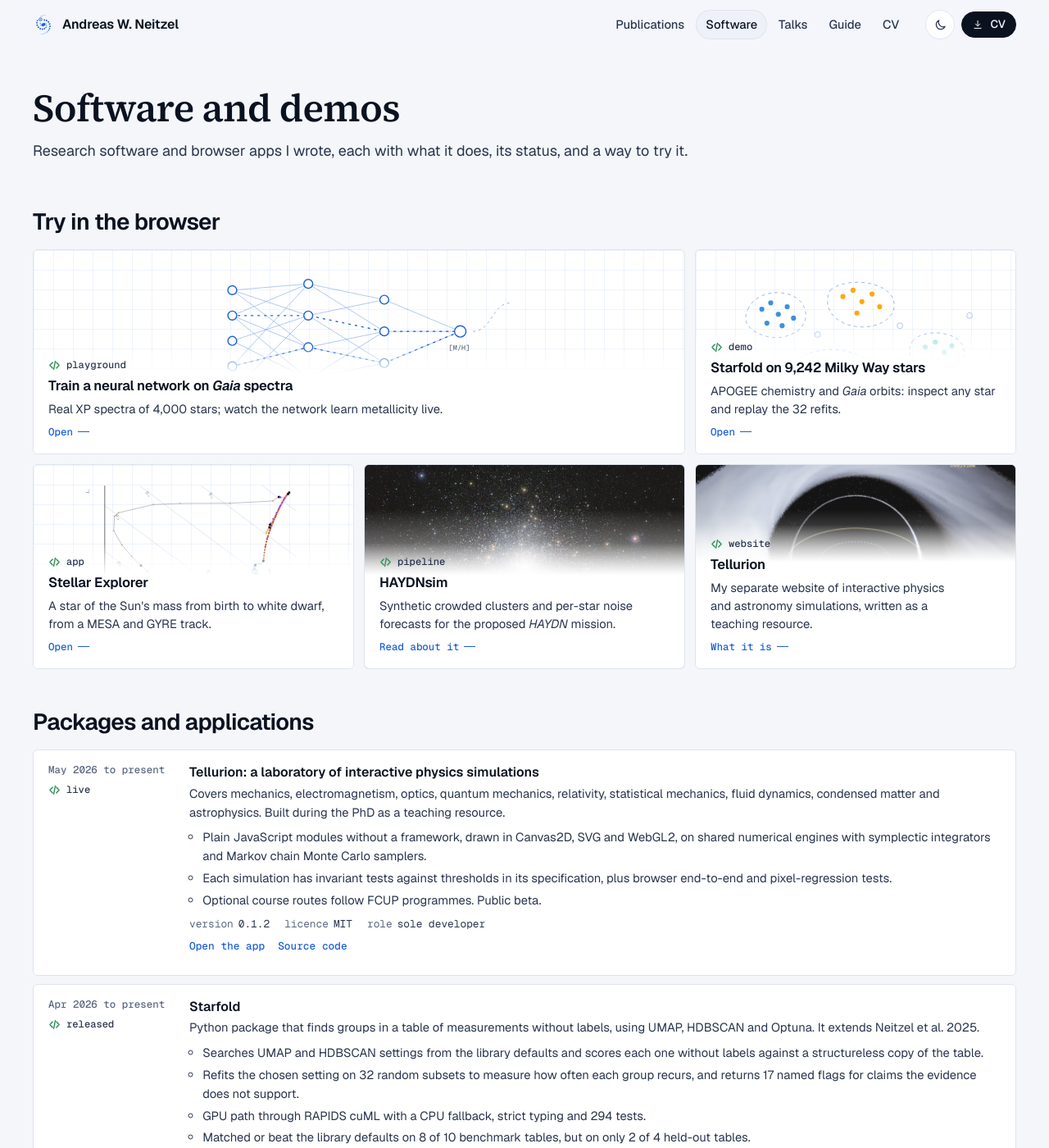
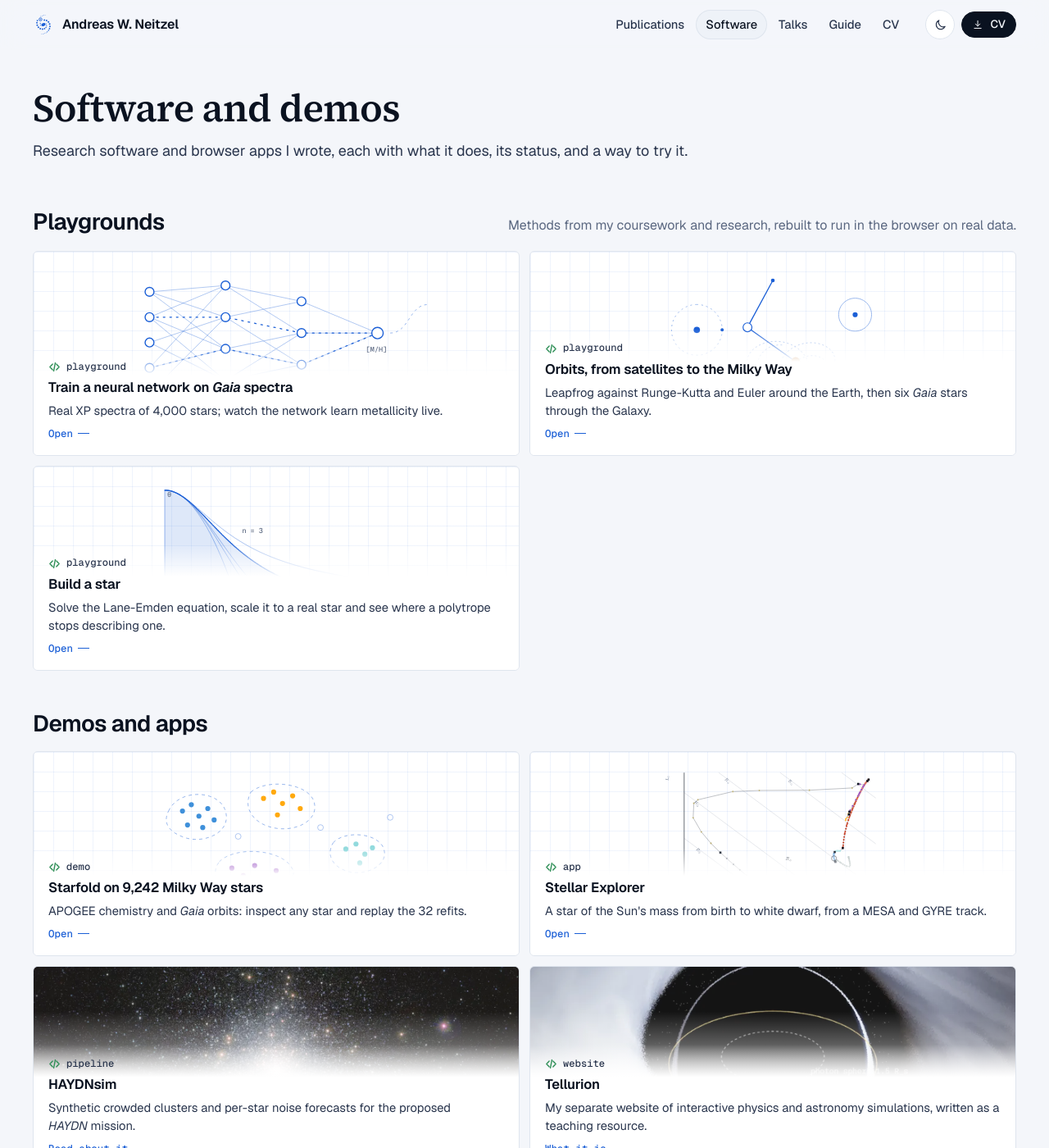
Before and after one commit to AndreasWNeitzel/AndreasWNeitzel.github.io, a Jekyll site: the page built from _pages/software.md, in a window 1280 px wide and 1400 px high. Shown: the whole window at 82% size. Built offline with Jekyll 4.4.1, drawn with Linux system fonts in a browser that asks for light colours; some of the changed text lies outside the part shown.

Commit message:
Group the playgrounds on the Software page and put them on the home page
- A Playgrounds section with the neural network, the orbits and the polytrope pages, then the demos and apps in pairs
- Title cards for the orbits and polytrope playgrounds in the home band, and one explore card for all the playgrounds
- Computed art for the polytrope and Gaussian-process cards

```diff
--- a/_includes/footer.html
+++ b/_includes/footer.html
@@ -21,7 +21,7 @@
       <ul>
         <li><a href="{{ '/publications/' | relative_url }}">Publications and explainers</a></li>
         <li><a href="{{ '/software/' | relative_url }}">Software and demos</a></li>
-        <li><a href="{{ '/playground/neural-network/' | relative_url }}">Neural-network playground</a></li>
+        <li><a href="{{ '/software/#playgrounds' | relative_url }}">Playgrounds</a></li>
         <li><a href="{{ '/guide/' | relative_url }}">Field guide</a></li>
         <li><a href="{{ '/observing/paranal/' | relative_url }}">Observing at Paranal</a></li>
         <li><a href="{{ '/cv/' | relative_url }}">CV</a> · <a href="{{ '/assets/pdf/cv_neitzel_academic_summary.pdf' | relative_url }}">PDF</a></li>
--- a/_pages/software.md
+++ b/_pages/software.md
@@ -10,13 +10,26 @@ extra_links:
     - {label: Held-out benchmark, url: /software/starfold-benchmark/}
 ---
 {%- assign L = site.data.ledger -%}
-<section class="section" aria-labelledby="try">
-  <div class="section-head"><h2 id="try">Try in the browser</h2></div>
-  <div class="mosaic">
-    <a class="card wide" href="{{ '/playground/neural-network/' | relative_url }}" data-spotlight>
+<section class="section" id="playgrounds" aria-labelledby="pg">
+  <div class="section-head"><h2 id="pg">Playgrounds</h2><p>Methods from my coursework and research, rebuilt to run in the browser on real data.</p></div>
+  <div class="mosaic mosaic--pairs">
+    <a class="card" href="{{ '/playground/neural-network/' | relative_url }}" data-spotlight>
       <div class="media art">{% include figures/art-nn.svg %}</div>
       <div class="card-body"><span class="tag tag--software">playground</span><h3>Train a neural network on <i>Gaia</i> spectra</h3><p>Real XP spectra of 4,000 stars; watch the network learn metallicity live.</p><span class="go">Open</span></div>
     </a>
+    <a class="card" href="{{ '/playground/orbits/' | relative_url }}" data-spotlight>
+      <div class="media art">{% include figures/art-orbit.svg %}</div>
+      <div class="card-body"><span class="tag tag--software">playground</span><h3>Orbits, from satellites to the Milky Way</h3><p>Leapfrog against Runge-Kutta and Euler around the Earth, then six <i>Gaia</i> stars through the Galaxy.</p><span class="go">Open</span></div>
+    </a>
+    <a class="card" href="{{ '/playground/polytropes/' | relative_url }}" data-spotlight>
+      <div class="media art">{% include figures/art-polytrope.svg %}</div>
+      <div class="card-body"><span class="tag tag--software">playground</span><h3>Build a star</h3><p>Solve the Lane-Emden equation, scale it to a real star and see where a polytrope stops describing one.</p><span class="go">Open</span></div>
+    </a>
+  </div>
+</section>
+<section class="section" aria-labelledby="try">
+  <div class="section-head"><h2 id="try">Demos and apps</h2></div>
+  <div class="mosaic mosaic--pairs">
     <a class="card" href="{{ '/software/starfold-demo/' | relative_url }}" data-spotlight>
       <div class="media art">{% include figures/art-clusters.svg %}</div>
       <div class="card-body"><span class="tag tag--software">demo</span><h3>Starfold on 9,242 Milky Way stars</h3><p>APOGEE chemistry and <i>Gaia</i> orbits: inspect any star and replay the 32 refits.</p><span class="go">Open</span></div>
--- a/assets/css/site.css
+++ b/assets/css/site.css
@@ -655,7 +655,7 @@
   .band.is-paused .band-pause .p-pause { display: none; } .band.is-paused .band-pause .p-play { display: block; }
   @media (prefers-reduced-motion: reduce) {
     .band-track { animation: none; } .band-set[aria-hidden] { display: none; } .band-pause { display: none; }
-    .band-viewport { overflow-x: auto; scroll-snap-type: x mandatory; -webkit-mask-image: none; mask-image: none; }
+    .band-viewport { overflow-x: auto; scroll-snap-type: x mandatory; scrollbar-width: thin; -webkit-mask-image: none; mask-image: none; }
     .bcard { scroll-snap-align: start; }
   }
   @media (max-width: 640px) { .bcard { inline-size: 220px; block-size: 112px; } }
@@ -796,6 +796,8 @@
 
   /* paper explainer cards in pairs, each photo with its credit linked beside it */
   .mosaic--pairs { grid-template-columns: repeat(2, minmax(0, 1fr)); }
+  .mosaic--pairs > .card { grid-column: auto; min-block-size: 250px; display: flex; flex-direction: column; justify-content: flex-end; }
+  .mosaic--pairs > .card.wide { grid-column: 1 / -1; }
   .card-wrap { position: relative; display: grid; }
   .card-wrap > .card { min-block-size: 280px; display: flex; flex-direction: column; justify-content: flex-end; }
   .ccredit { position: absolute; inset-block-start: 6px; inset-inline-end: 8px; z-index: 3; max-inline-size: 80%; text-align: end;
--- a/llms.txt
+++ b/llms.txt
@@ -10,6 +10,8 @@
 - [Observing at the Very Large Telescope](https://andreaswneitzel.github.io/observing/paranal/): the May 2024 ESPRESSO run at Paranal
 - [Software and demos](https://andreaswneitzel.github.io/software/): Starfold, Stellar Explorer, Tellurion and the demos
 - [Neural-network playground](https://andreaswneitzel.github.io/playground/neural-network/): a small network trained in the browser on Gaia DR3 XP spectra (teaching demo)
+- [Orbits playground](https://andreaswneitzel.github.io/playground/orbits/): leapfrog, Runge-Kutta and Euler integrators around the Earth (Molniya and geostationary satellites with ground-station visibility) and in MWPotential2014 for six Gaia DR3 stars
+- [Polytrope playground](https://andreaswneitzel.github.io/playground/polytropes/): Lane-Emden solved in the browser, scaled to the Sun, 61 Virginis and GJ 504, compared with a MESA profile
 - [Starfold held-out benchmark](https://andreaswneitzel.github.io/software/starfold-benchmark/): the ten-table benchmark, including the two held-out tables it lost
 - [Talks and posters](https://andreaswneitzel.github.io/talks/): international and national talks and posters with Zenodo DOIs
 - [Field guide](https://andreaswneitzel.github.io/guide/): short explainers of Galactic archaeology, asteroseismology, Gaia, ESO, INAF, IA and FCT, HAYDN, TESS and Kepler, and supercomputers
```
Also changed, not shown: _data/home.yml (+14 -4 lines), _includes/figures/art-gp.svg (added), _includes/figures/art-polytrope.svg (added).
